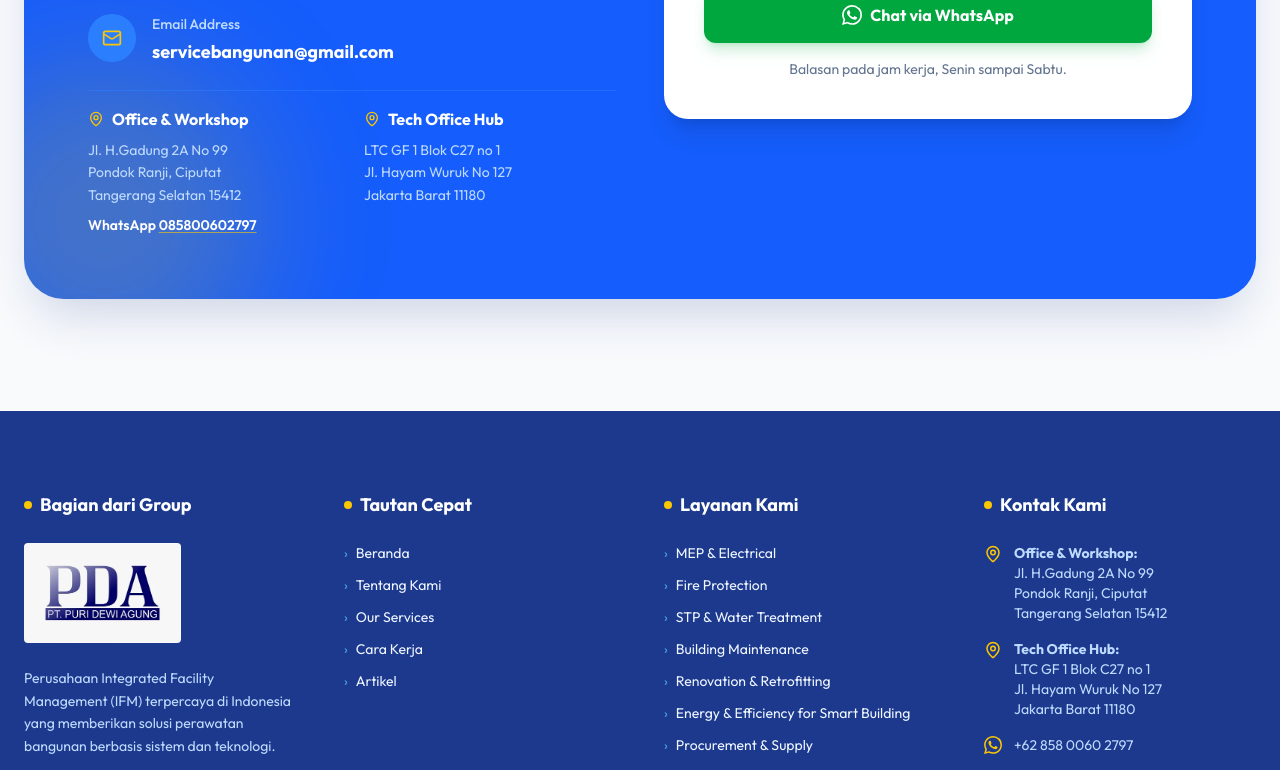
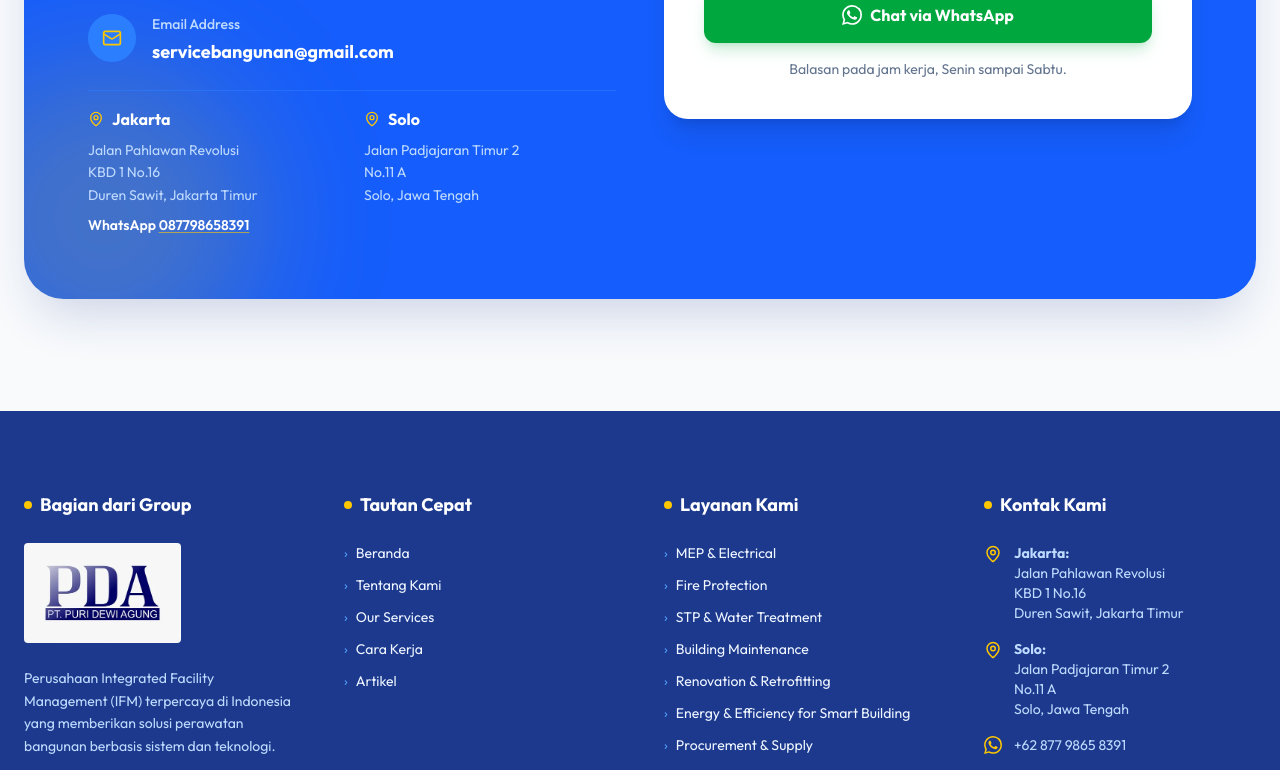
Before and after one commit to aldimahardiansyah/service-bangunan, a SvelteKit app: page / in a window 1280 px wide. Shown: the part 6830-7600 px from the top of the page. Built offline with nearby package versions, Linux system fonts and the light colour scheme.

Commit message:
chore: update offices to Jakarta and Solo, and the WhatsApp number
Replaces the Tangerang Selatan and Jakarta Barat addresses with the
Duren Sawit and Solo ones, in the contact section, the footer and the
Organization structured data, and switches every WhatsApp entry point
to 6287798658391.

```diff
--- a/src/lib/components/Footer.svelte
+++ b/src/lib/components/Footer.svelte
@@ -174,19 +174,19 @@
 				<li class="flex items-start gap-3">
 					<MapPin size={18} class="text-yellow-400 shrink-0 mt-0.5" />
 					<div class="text-blue-200">
-						<strong>Office & Workshop:</strong><br />
-						Jl. H.Gadung 2A No 99<br />
-						Pondok Ranji, Ciputat<br />
-						Tangerang Selatan 15412
+						<strong>Jakarta:</strong><br />
+						Jalan Pahlawan Revolusi<br />
+						KBD 1 No.16<br />
+						Duren Sawit, Jakarta Timur
 					</div>
 				</li>
 				<li class="flex items-start gap-3">
 					<MapPin size={18} class="text-yellow-400 shrink-0 mt-0.5" />
 					<div class="text-blue-200">
-						<strong>Tech Office Hub:</strong><br />
-						LTC GF 1 Blok C27 no 1<br />
-						Jl. Hayam Wuruk No 127<br />
-						Jakarta Barat 11180
+						<strong>Solo:</strong><br />
+						Jalan Padjajaran Timur 2<br />
+						No.11 A<br />
+						Solo, Jawa Tengah
 					</div>
 				</li>
 				<li class="flex items-center gap-3">
--- a/src/lib/data/kontak.ts
+++ b/src/lib/data/kontak.ts
@@ -1,6 +1,6 @@
 /** Satu sumber kebenaran untuk kontak WhatsApp, dipakai navbar, beranda, footer, dan tombol melayang. */
-export const WA_NUMBER = '6285800602797';
-export const WA_DISPLAY = '+62 858 0060 2797';
+export const WA_NUMBER = '6287798658391';
+export const WA_DISPLAY = '+62 877 9865 8391';
 
 const SITE = 'https://www.servicebangunan.id';
 
--- a/src/routes/+page.svelte
+++ b/src/routes/+page.svelte
@@ -116,32 +116,30 @@
 				description:
 					"Perusahaan Integrated Facility Management (IFM) yang menangani engineering, maintenance, cleaning, utilitas, hingga project dan improvement untuk gedung komersial dan fasilitas industri.",
 				email: "servicebangunan@gmail.com",
-				telephone: "+6285800602797",
+				telephone: "+6287798658391",
 				areaServed: { "@type": "Country", name: "Indonesia" },
 				address: [
 					{
 						"@type": "PostalAddress",
-						name: "Office & Workshop",
-						streetAddress: "Jl. H.Gadung 2A No 99, Pondok Ranji, Ciputat",
-						addressLocality: "Tangerang Selatan",
-						postalCode: "15412",
-						addressRegion: "Banten",
+						name: "Jakarta",
+						streetAddress: "Jalan Pahlawan Revolusi, KBD 1 No.16, Duren Sawit",
+						addressLocality: "Jakarta Timur",
+						addressRegion: "DKI Jakarta",
 						addressCountry: "ID",
 					},
 					{
 						"@type": "PostalAddress",
-						name: "Tech Office Hub",
-						streetAddress: "LTC GF 1 Blok C27 no 1, Jl. Hayam Wuruk No 127",
-						addressLocality: "Jakarta Barat",
-						postalCode: "11180",
-						addressRegion: "DKI Jakarta",
+						name: "Solo",
+						streetAddress: "Jalan Padjajaran Timur 2 No.11 A",
+						addressLocality: "Solo",
+						addressRegion: "Jawa Tengah",
 						addressCountry: "ID",
 					},
 				],
 				contactPoint: {
 					"@type": "ContactPoint",
 					contactType: "customer service",
-					telephone: "+6285800602797",
+					telephone: "+6287798658391",
 					email: "servicebangunan@gmail.com",
 					availableLanguage: ["id", "en"],
 				},
@@ -836,15 +834,15 @@
 								<div class="flex items-center gap-2 mb-2">
 									<MapPin size={16} class="text-yellow-400" />
 									<h4 class="font-bold text-white">
-										Office & Workshop
+										Jakarta
 									</h4>
 								</div>
 								<p
 									class="text-blue-200 text-sm leading-relaxed mb-2"
 								>
-									Jl. H.Gadung 2A No 99<br />
-									Pondok Ranji, Ciputat<br />
-									Tangerang Selatan 15412
+									Jalan Pahlawan Revolusi<br />
+									KBD 1 No.16<br />
+									Duren Sawit, Jakarta Timur
 								</p>
 								<p class="text-sm font-semibold text-white">
 									WhatsApp <a
@@ -852,7 +850,7 @@
 										target="_blank"
 										rel="noopener"
 										class="underline decoration-yellow-400/60 underline-offset-2 hover:text-yellow-400 transition-colors"
-										>085800602797</a
+										>087798658391</a
 									>
 								</p>
 							</div>
@@ -860,15 +858,15 @@
 								<div class="flex items-center gap-2 mb-2">
 									<MapPin size={16} class="text-yellow-400" />
 									<h4 class="font-bold text-white">
-										Tech Office Hub
+										Solo
 									</h4>
 								</div>
 								<p
 									class="text-blue-200 text-sm leading-relaxed mb-2"
 								>
-									LTC GF 1 Blok C27 no 1<br />
-									Jl. Hayam Wuruk No 127<br />
-									Jakarta Barat 11180
+									Jalan Padjajaran Timur 2<br />
+									No.11 A<br />
+									Solo, Jawa Tengah
 								</p>
 							</div>
 						</div>
```
